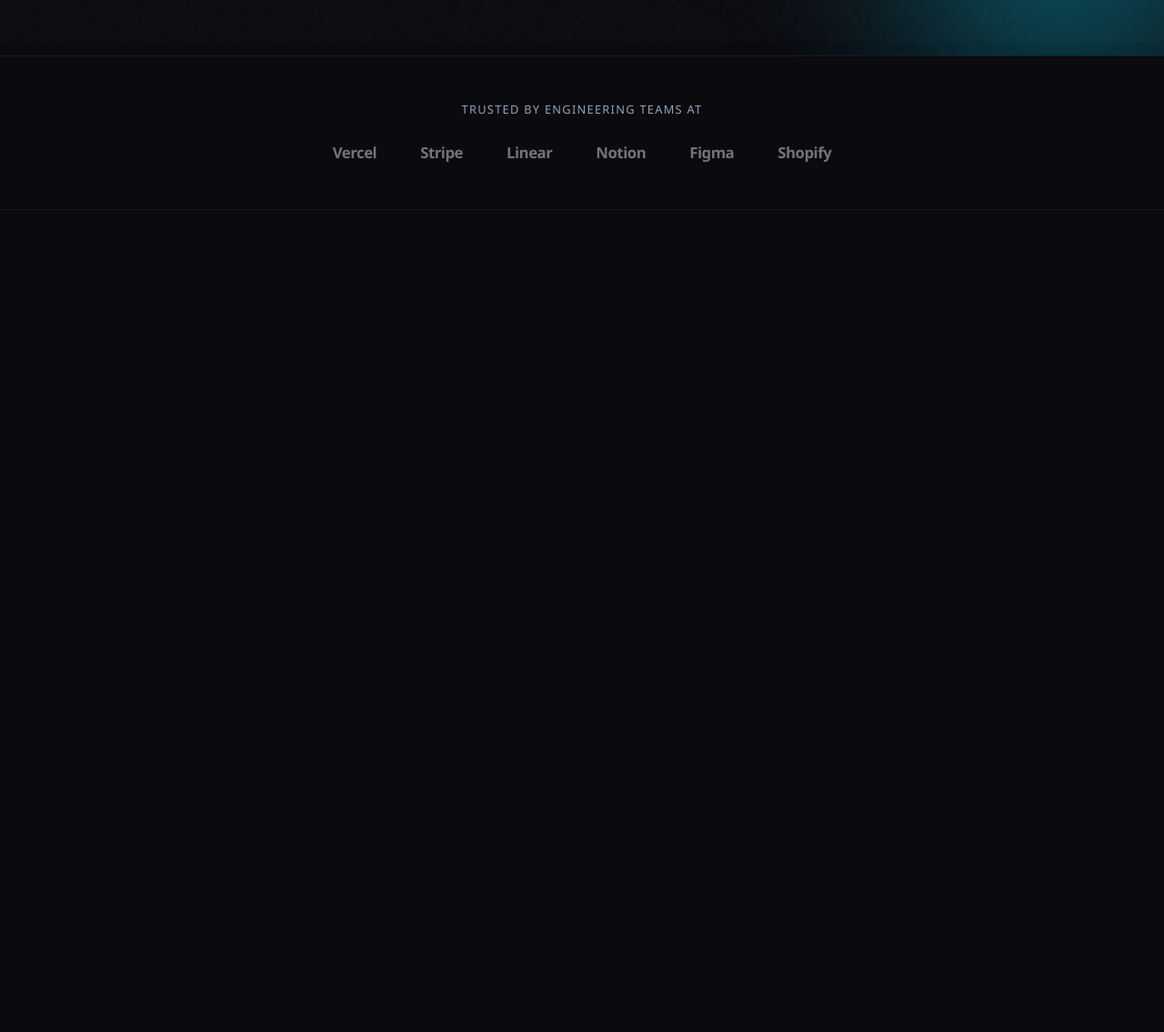
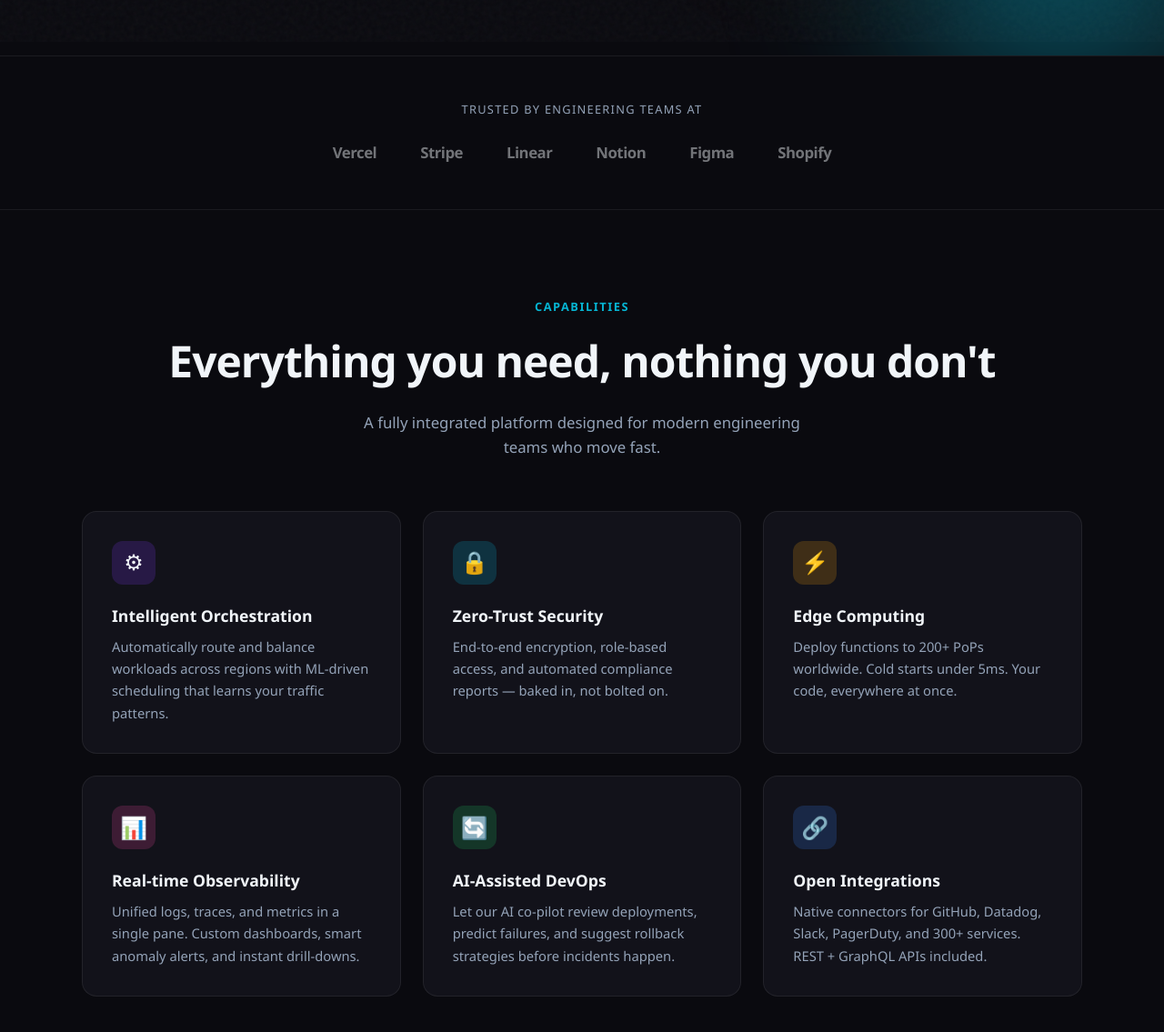
Before and after one commit to havynguyen23/html-css-landing, a website built with Vite: page src/index.html in a window 1280 px wide. Shown: the part 754-1889 px from the top of the page at 91% size. Before the commit the page ends 985 px from the top, so only its background shows below. Built offline with nearby package versions, Linux system fonts and the light colour scheme.

Commit message:
Add features section with responsive grid layout and styling

```diff
--- a/src/index.html
+++ b/src/index.html
@@ -92,6 +92,67 @@
       </div>
     </div>
 
+    <!-- Features -->
+    <section class="section" id="features">
+      <div class="section-label">Capabilities</div>
+      <h2 class="section-title">Everything you need, nothing you don't</h2>
+      <p class="section-sub">
+        A fully integrated platform designed for modern engineering teams who
+        move fast.
+      </p>
+
+      <div class="features-grid">
+        <div class="feature-card">
+          <div class="feature-icon icon-purple">&#9881;</div>
+          <h3>Intelligent Orchestration</h3>
+          <p>
+            Automatically route and balance workloads across regions with
+            ML-driven scheduling that learns your traffic patterns.
+          </p>
+        </div>
+        <div class="feature-card">
+          <div class="feature-icon icon-cyan">&#128274;</div>
+          <h3>Zero-Trust Security</h3>
+          <p>
+            End-to-end encryption, role-based access, and automated compliance
+            reports — baked in, not bolted on.
+          </p>
+        </div>
+        <div class="feature-card">
+          <div class="feature-icon icon-amber">&#9889;</div>
+          <h3>Edge Computing</h3>
+          <p>
+            Deploy functions to 200+ PoPs worldwide. Cold starts under 5ms. Your
+            code, everywhere at once.
+          </p>
+        </div>
+        <div class="feature-card">
+          <div class="feature-icon icon-pink">&#128202;</div>
+          <h3>Real-time Observability</h3>
+          <p>
+            Unified logs, traces, and metrics in a single pane. Custom
+            dashboards, smart anomaly alerts, and instant drill-downs.
+          </p>
+        </div>
+        <div class="feature-card">
+          <div class="feature-icon icon-green">&#128260;</div>
+          <h3>AI-Assisted DevOps</h3>
+          <p>
+            Let our AI co-pilot review deployments, predict failures, and
+            suggest rollback strategies before incidents happen.
+          </p>
+        </div>
+        <div class="feature-card">
+          <div class="feature-icon icon-blue">&#128279;</div>
+          <h3>Open Integrations</h3>
+          <p>
+            Native connectors for GitHub, Datadog, Slack, PagerDuty, and 300+
+            services. REST + GraphQL APIs included.
+          </p>
+        </div>
+      </div>
+    </section>
+
     <!-- Scripts -->
     <script type="module" src="./scripts/main.js"></script>
   </body>
--- a/src/styles/components/all.css
+++ b/src/styles/components/all.css
@@ -5,3 +5,6 @@
 @import url('./stat.css');
 @import url('./button.css');
 @import url('./logos.css');
+@import url('./section.css');
+@import url('./features.css');
+@import url('./icon.css');
--- /dev/null
+++ b/src/styles/components/features.css
@@ -0,0 +1,64 @@
+.features-grid {
+  display: grid;
+  grid-template-columns: repeat(auto-fit, minmax(280px, 1fr));
+  gap: 1.5rem;
+  max-width: 1100px;
+  margin: 0 auto;
+}
+
+.feature-card {
+  background: var(--surface);
+  border: 1px solid var(--border);
+  border-radius: 16px;
+  padding: 2rem;
+  transition:
+    transform 0.25s,
+    border-color 0.25s,
+    box-shadow 0.25s;
+  position: relative;
+  overflow: hidden;
+}
+
+.feature-card::before {
+  content: '';
+  position: absolute;
+  inset: 0;
+  background: linear-gradient(135deg, rgba(124, 58, 237, 0.06), transparent);
+  opacity: 0;
+  transition: opacity 0.25s;
+}
+
+.feature-card:hover {
+  transform: translateY(-4px);
+  border-color: rgba(124, 58, 237, 0.4);
+  box-shadow:
+    0 20px 60px rgba(0, 0, 0, 0.4),
+    0 0 0 1px rgba(124, 58, 237, 0.15);
+}
+
+.feature-card:hover::before {
+  opacity: 1;
+}
+
+.feature-icon {
+  width: 48px;
+  height: 48px;
+  border-radius: 12px;
+  display: flex;
+  align-items: center;
+  justify-content: center;
+  font-size: 1.5rem;
+  margin-bottom: 1.25rem;
+}
+
+.feature-card h3 {
+  font-size: 1.1rem;
+  font-weight: 700;
+  margin-bottom: 0.5rem;
+}
+
+.feature-card p {
+  color: var(--muted);
+  font-size: 0.92rem;
+  line-height: 1.65;
+}
--- /dev/null
+++ b/src/styles/components/icon.css
@@ -0,0 +1,23 @@
+.icon-purple {
+  background: rgba(124, 58, 237, 0.2);
+}
+
+.icon-cyan {
+  background: rgba(6, 182, 212, 0.2);
+}
+
+.icon-amber {
+  background: rgba(245, 158, 11, 0.2);
+}
+
+.icon-pink {
+  background: rgba(236, 72, 153, 0.2);
+}
+
+.icon-green {
+  background: rgba(34, 197, 94, 0.2);
+}
+
+.icon-blue {
+  background: rgba(59, 130, 246, 0.2);
+}
--- /dev/null
+++ b/src/styles/components/section.css
@@ -0,0 +1,30 @@
+.section {
+  padding: 6rem 5%;
+  position: relative;
+}
+
+.section-label {
+  text-align: center;
+  color: var(--accent2);
+  font-size: 0.8rem;
+  font-weight: 700;
+  text-transform: uppercase;
+  letter-spacing: 0.12em;
+  margin-bottom: 0.75rem;
+}
+
+.section-title {
+  text-align: center;
+  font-size: clamp(1.8rem, 4vw, 3rem);
+  font-weight: 800;
+  letter-spacing: -1px;
+  margin-bottom: 1rem;
+}
+
+.section-sub {
+  text-align: center;
+  color: var(--muted);
+  max-width: 520px;
+  margin: 0 auto 3.5rem;
+  font-size: 1.05rem;
+}
```
